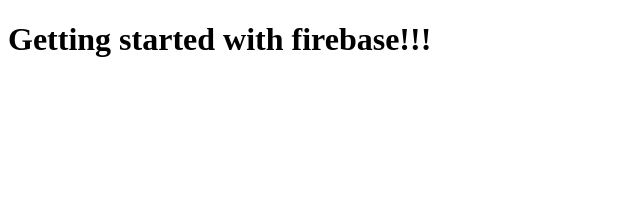
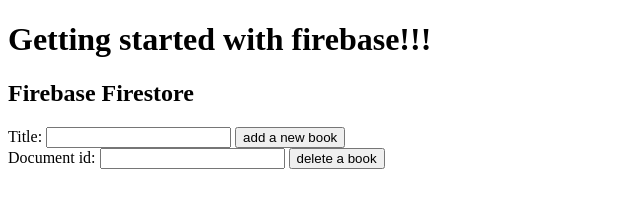
Before and after one commit to SalamanderCtesiphon/firebase-dojo, a website built with webpack: page dist/index.html in a window 1280 px wide. Shown: the whole page, without its empty margins (0-640 px from the left). Built offline with nearby package versions, Linux system fonts and the light colour scheme; some packages are replaced by stand-ins of ours; no server answers; the database is empty.

Commit message:
added delete and add functions

```diff
--- a/dist/index.html
+++ b/dist/index.html
@@ -8,6 +8,24 @@
 </head>
 <body>
   <h1>Getting started with firebase!!!</h1>
+
+  <h2>Firebase Firestore</h2>
+
+  <form class="add">
+    <label for="title">Title:</label>
+    <input type="text" name="title" required>
+
+    <button>add a new book</button>
+  </form>
+
+  <form class="delete">
+    <label for="id">Document id:</label>
+    <input type="text" name="id" required>
+
+    <button>delete a book</button>
+  </form>
+
+
   <script src="bundle.js"></script>
 </body>
 </html>
```
